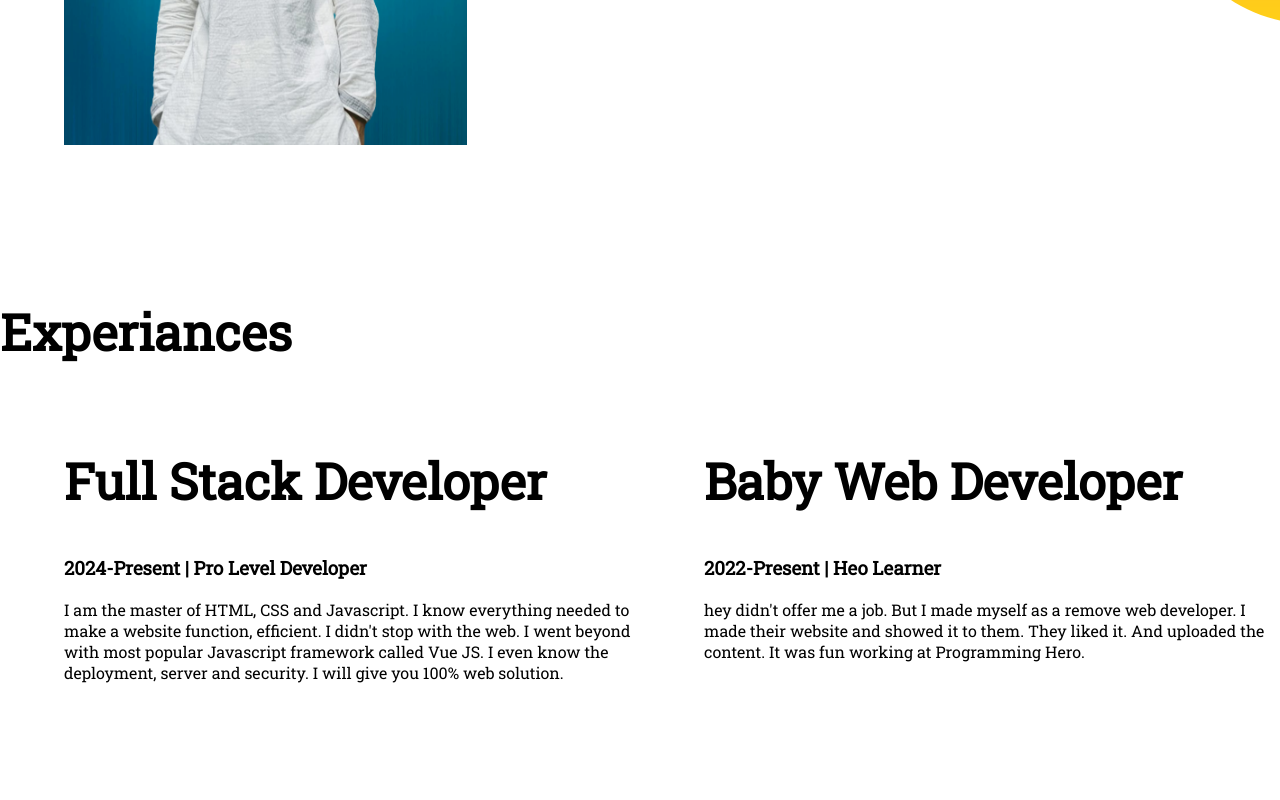
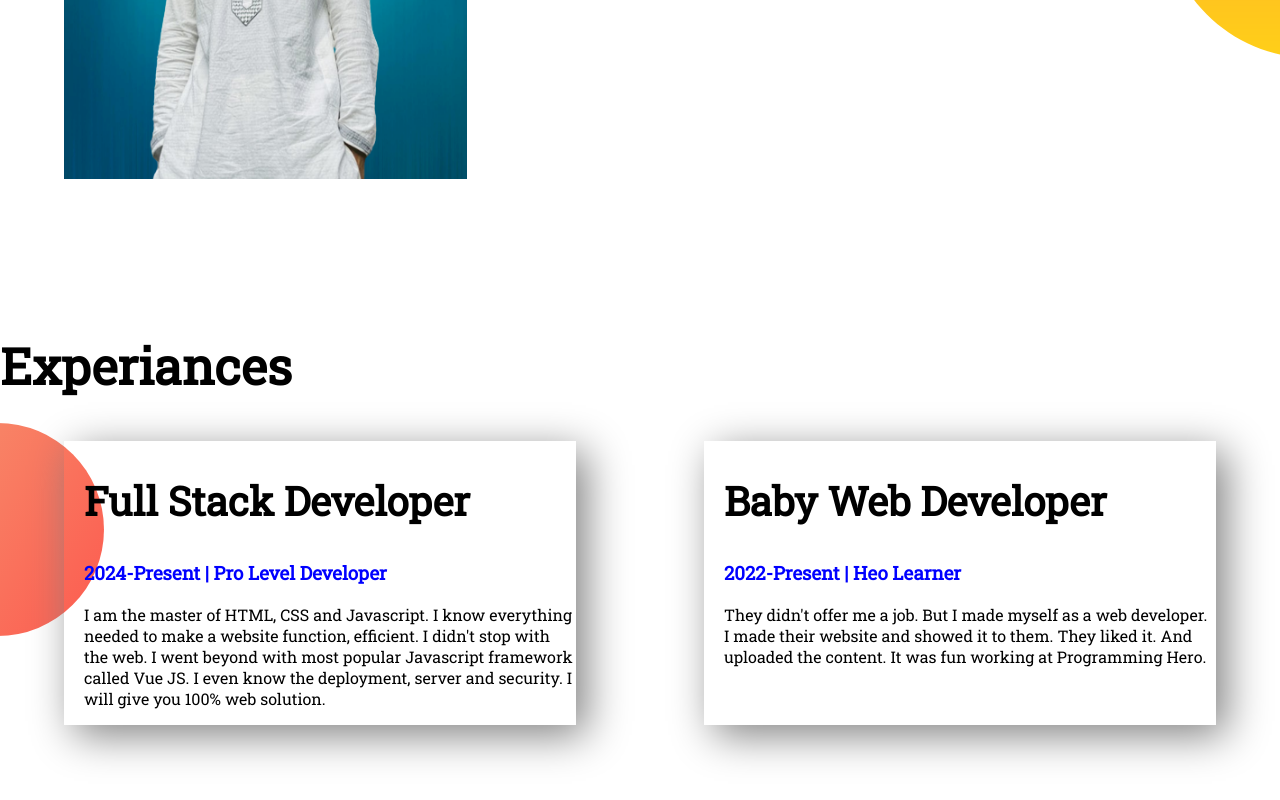
Before and after one commit to khaledbinsrijon/my-portfolio-website-1, a plain HTML site: page index.html in a window 1280 px wide. Shown: the part 1000-1800 px from the top of the page. Drawn offline with Linux system fonts and the light colour scheme.

Commit message:
experiance and footer added

```diff
--- a/index.html
+++ b/index.html
@@ -42,17 +42,17 @@
     <section class="experiance-area">
         <h1>Experiances</h1>
          <div class="fexiable-container">
-            <div class="half-width">
-                <h1>Full Stack Developer</h1>
-                <h3>2024-Present | Pro Level Developer</h3>
+            <div class="experiances-item">
+                <h2>Full Stack Developer</h2>
+                <h3 class="blue-color">2024-Present | Pro Level Developer</h3>
                 <p>I am the master of HTML, CSS and Javascript. I know everything needed to make a website function, efficient. I didn't stop with the web. I went beyond with most popular Javascript framework called Vue JS. I even know the deployment, server and security. I will give you 100% web solution.</p>
 
             </div>
-            <div class="half-width">
-                <h1>Baby Web Developer</h1>
-                <h3>2022-Present | Heo Learner</h3>
+            <div class="experiances-item">
+                <h2>Baby Web Developer</h2>
+                <h3 class="blue-color">2022-Present | Heo Learner</h3>
                 <p>
-                   hey didn't offer me a job. But I made myself as a remove web developer. I made their website and showed it to them. They liked it. And uploaded the content. It was fun working at Programming Hero.
+                   They didn't offer me a job. But I made myself as a web developer. I made their website and showed it to them. They liked it. And uploaded the content. It was fun working at Programming Hero.
                 </p>
             </div>
          </div>
--- a/style.css
+++ b/style.css
@@ -4,6 +4,9 @@ body {
 }
 h1 {
   font-size: 50px;
+}
+h2 {
+  font-size: 40px;
 }
 .name-color {
   color: darkmagenta;
@@ -40,3 +43,18 @@ h1 {
 .dream-big-color {
   color: blue;
 }
+.blue-color {
+  color: blue;
+}
+.experiance-area {
+  background-image: url(images/exp-bg.png);
+  background-repeat: no-repeat;
+  background-position: left;
+}
+.experiances-item {
+  width: 40%;
+  padding-left: 20px;
+  margin-left: 5%;
+  margin-right: 5%;
+  box-shadow: 10px 10px 40px gray;
+}
```
